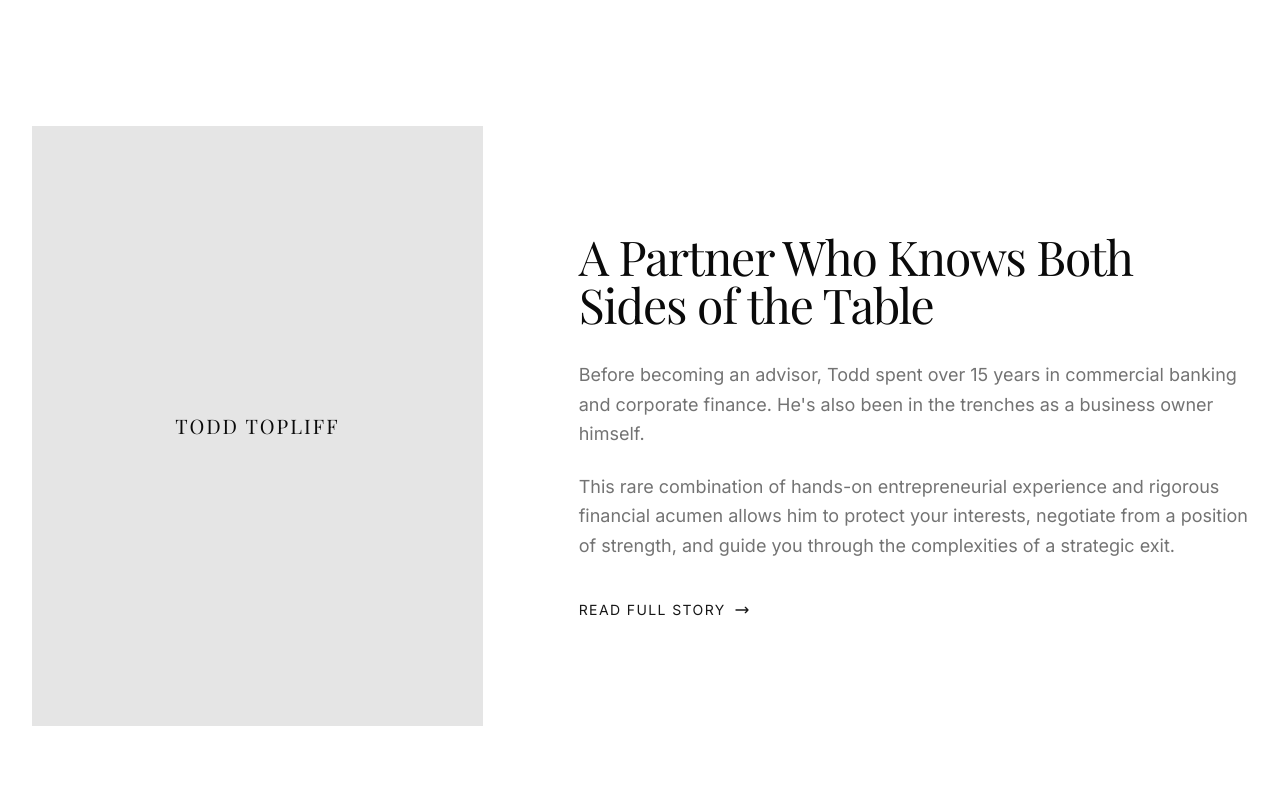
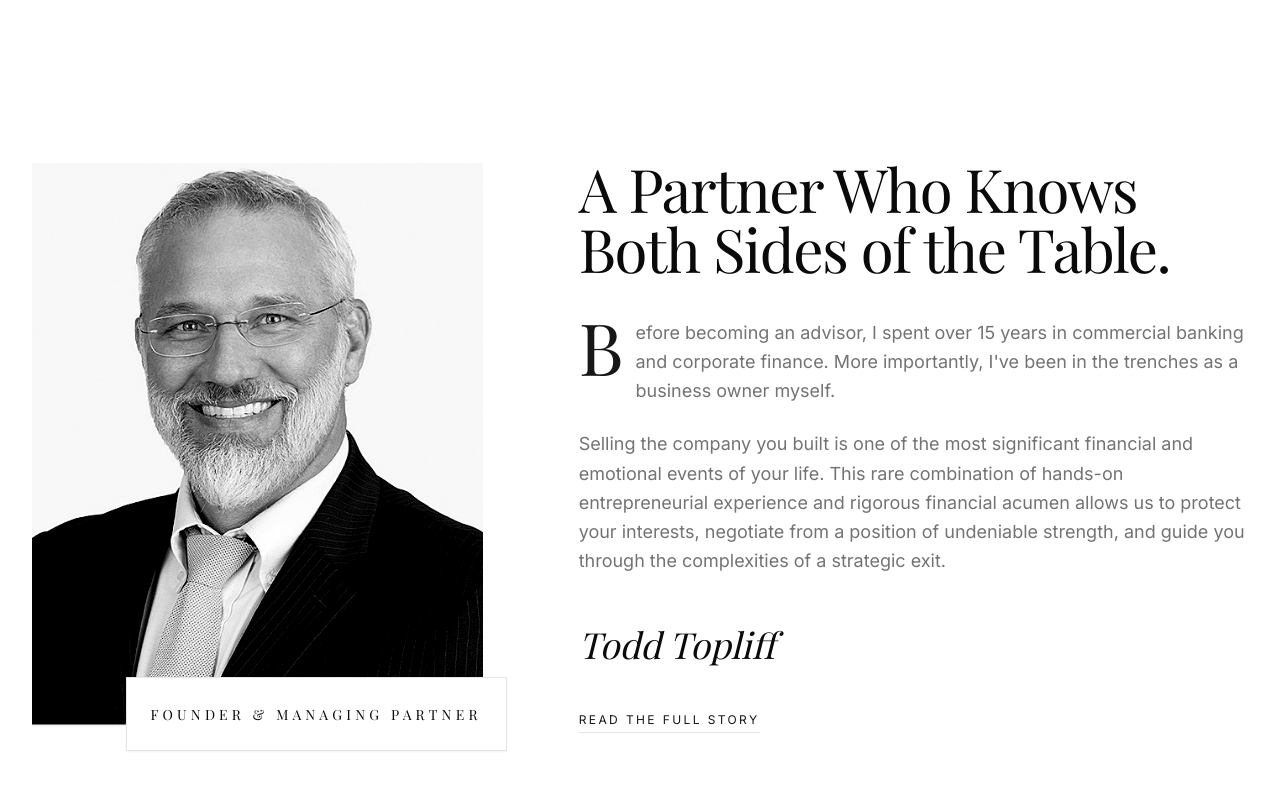
Before and after one commit to VictorChidex1/todd-toplif, a React (Vite) app: page / in a window 1280 px wide. Shown: the part 4860-5660 px from the top of the page. Built offline with nearby package versions, Linux system fonts and the light colour scheme.

Commit message:
style: redesign personal story section

```diff
--- a/src/pages/Home/sections/PersonalStory.tsx
+++ b/src/pages/Home/sections/PersonalStory.tsx
@@ -1,57 +1,101 @@
-import { Link } from "react-router-dom"
-import { motion } from "framer-motion"
+import { Link } from "react-router-dom";
+import { motion, useScroll, useTransform } from "framer-motion";
+import { useRef } from "react";
 
 export function PersonalStory() {
+  const containerRef = useRef<HTMLDivElement>(null);
+
+  // Subtle parallax effect for the portrait
+  const { scrollYProgress } = useScroll({
+    target: containerRef,
+    offset: ["start end", "end start"],
+  });
+
+  const imageY = useTransform(scrollYProgress, [0, 1], ["-5%", "5%"]);
+
   return (
-    <section className="py-24 md:py-32 bg-muted/20">
+    <section
+      ref={containerRef}
+      className="py-24 md:py-40 bg-background overflow-hidden relative"
+    >
+      {/* Decorative background element */}
+      <div className="absolute top-0 right-0 w-1/3 h-full bg-slate-50/50 -z-10" />
+
       <div className="container mx-auto px-4 md:px-8 max-w-screen-2xl">
         <div className="grid grid-cols-1 lg:grid-cols-12 gap-12 lg:gap-24 items-center">
-
+          {/* Left Column: Editorial Portrait */}
           <motion.div
             initial={{ opacity: 0, x: -20 }}
             whileInView={{ opacity: 1, x: 0 }}
             viewport={{ once: true, margin: "-100px" }}
             transition={{ duration: 0.8 }}
-            className="lg:col-span-5"
+            className="lg:col-span-5 relative"
           >
-            <div className="aspect-[3/4] w-full bg-border flex items-center justify-center relative overflow-hidden">
-               <div className="absolute inset-0 bg-gradient-to-t from-background/20 to-transparent" />
-               <span className="font-heading text-xl text-muted-foreground/50 tracking-widest uppercase">Todd Topliff</span>
+            {/* Image Container with subtle overflow hidden for parallax */}
+            <div className="aspect-[4/5] w-full relative overflow-hidden bg-muted">
+              <motion.img
+                style={{ y: imageY, scale: 1.05 }}
+                src="/assets/todd-toplif.jpg"
+                alt="Todd Topliff - Managing Director"
+                className="absolute inset-0 w-full h-full object-cover grayscale contrast-125 brightness-90 hover:grayscale-0 transition-all duration-1000 ease-out"
+              />
+              {/* Vignette Overlay */}
+              <div className="absolute inset-0 bg-gradient-to-t from-background/80 via-transparent to-background/20 mix-blend-multiply" />
+            </div>
+
+            {/* Stylized Label */}
+            <div className="absolute -bottom-6 -right-6 bg-background p-6 border border-border shadow-sm hidden md:block">
+              <span className="font-heading text-sm tracking-[0.3em] uppercase text-primary/80">
+                Founder & Managing Partner
+              </span>
             </div>
           </motion.div>
 
+          {/* Right Column: The Story */}
           <motion.div
             initial={{ opacity: 0, y: 20 }}
             whileInView={{ opacity: 1, y: 0 }}
             viewport={{ once: true, margin: "-100px" }}
             transition={{ duration: 0.8, delay: 0.2 }}
-            className="lg:col-span-7 flex flex-col items-start"
+            className="lg:col-span-7 flex flex-col items-start pt-8 lg:pt-0"
           >
-            <h2 className="font-heading text-3xl md:text-5xl font-medium tracking-tight mb-8">
-              A Partner Who Knows Both Sides of the Table
+            <h2 className="font-heading text-4xl md:text-5xl lg:text-6xl font-medium tracking-tight mb-10 leading-[1.1] text-foreground">
+              A Partner Who Knows
+              <br /> Both Sides of the Table.
             </h2>
-            <div className="space-y-6 text-muted-foreground text-lg leading-relaxed max-w-2xl">
-              <p>
-                Before becoming an advisor, Todd spent over 15 years in commercial banking and corporate finance. He's also been in the trenches as a business owner himself.
+
+            <div className="space-y-6 text-muted-foreground text-lg leading-relaxed max-w-2xl font-sans font-light">
+              <p className="first-letter:font-heading first-letter:text-7xl first-letter:font-medium first-letter:text-primary first-letter:float-left first-letter:mr-3 first-letter:-mt-2">
+                Before becoming an advisor, I spent over 15 years in commercial
+                banking and corporate finance. More importantly, I've been in
+                the trenches as a business owner myself.
               </p>
               <p>
-                This rare combination of hands-on entrepreneurial experience and rigorous financial acumen allows him to protect your interests, negotiate from a position of strength, and guide you through the complexities of a strategic exit.
+                Selling the company you built is one of the most significant
+                financial and emotional events of your life. This rare
+                combination of hands-on entrepreneurial experience and rigorous
+                financial acumen allows us to protect your interests, negotiate
+                from a position of undeniable strength, and guide you through
+                the complexities of a strategic exit.
               </p>
+            </div>
+
+            {/* Signature Sign-off */}
+            <div className="mt-12 mb-12">
+              <span className="font-heading italic text-4xl text-primary/80 block">
+                Todd Topliff
+              </span>
             </div>
 
             <Link
               to="/about"
-              className="mt-10 inline-flex items-center font-medium text-primary hover:text-primary/80 transition-colors uppercase tracking-widest text-sm"
+              className="inline-flex items-center font-medium text-primary hover:text-primary/70 transition-colors uppercase tracking-[0.2em] text-xs border-b border-primary/30 hover:border-primary pb-1"
             >
-              Read Full Story
-              <svg className="ml-2 w-4 h-4" fill="none" stroke="currentColor" viewBox="0 0 24 24">
-                <path strokeLinecap="round" strokeLinejoin="round" strokeWidth={2} d="M17 8l4 4m0 0l-4 4m4-4H3" />
-              </svg>
+              Read The Full Story
             </Link>
           </motion.div>
-
         </div>
       </div>
     </section>
-  )
+  );
 }
```
